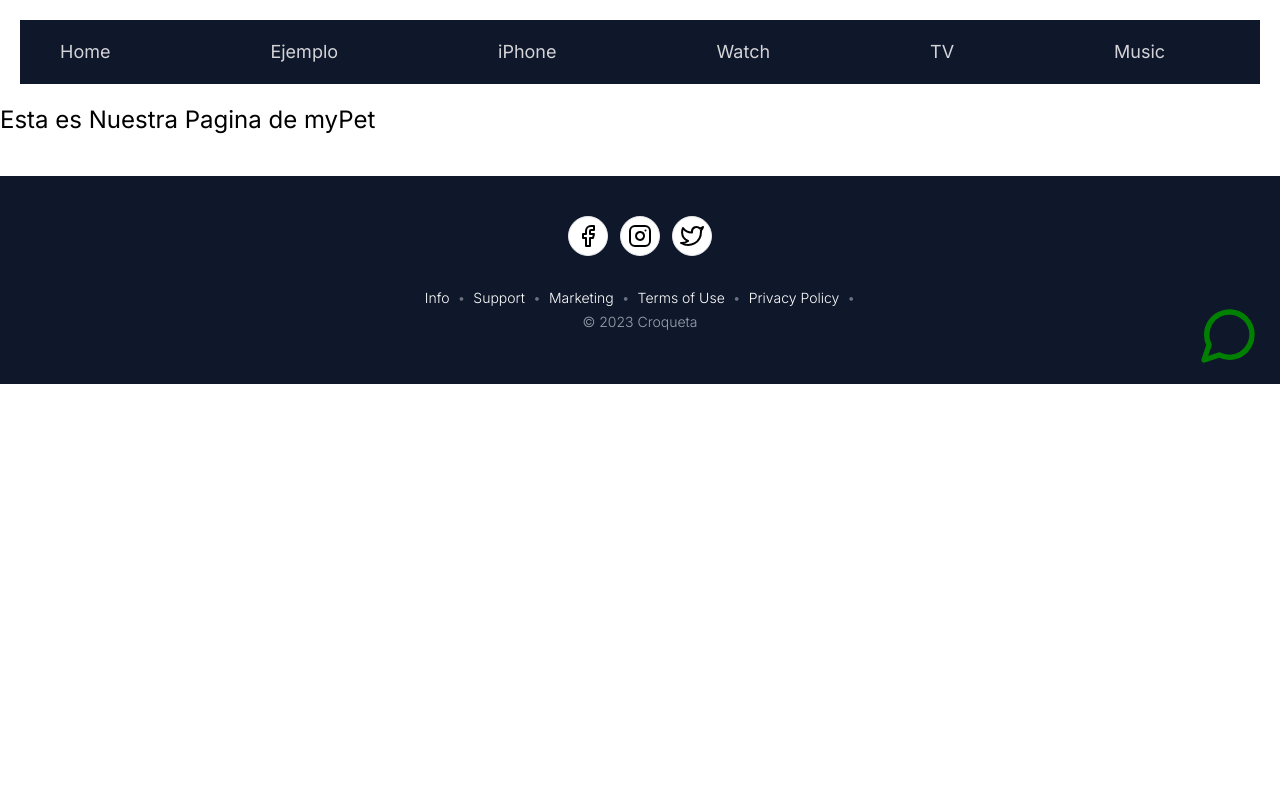
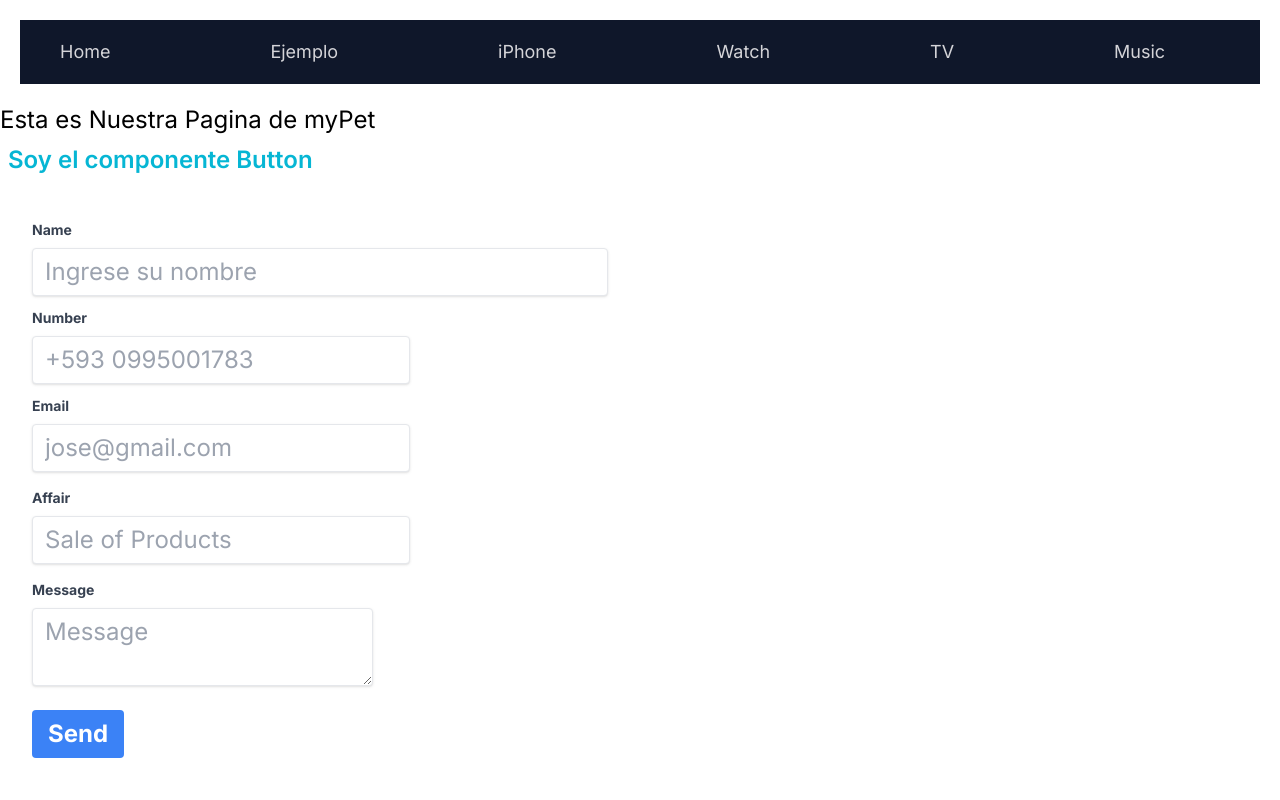
Before and after one commit to juanfran2000/App-myPet, a Next.js app: page / in a window 1280 px wide. Shown: the top 800 px of the page. Built offline with nearby package versions, Linux system fonts and the light colour scheme.

Commit message:
add form and button

```diff
--- /dev/null
+++ b/src/app/components/Button.tsx
@@ -0,0 +1,36 @@
+type ButtonProps = {
+  buttonCustom: {
+    color: string;
+    title: string;
+    borderRadius: string;
+    cursor: string;
+    textColor: string;
+    hoverBackground: string;
+    fontSize: string;
+  };
+};
+
+const Button = ({ buttonCustom }: ButtonProps) => {
+  const buttonStyle = {
+    backgroundColor: buttonCustom.color,
+    borderRadius: buttonCustom.borderRadius,
+    cursor: buttonCustom.cursor,
+    color: buttonCustom.textColor,
+    fontSize: buttonCustom.fontSize,
+  };
+
+  return (
+    <div>
+      <a>
+        <button
+          className={`p-2 text-center ${buttonCustom.hoverBackground} ${buttonCustom.borderRadius} ${buttonCustom.textColor} ${buttonCustom.fontSize} ${buttonCustom.cursor}`}
+          style={buttonStyle}
+        >
+          {buttonCustom.title}
+        </button>
+      </a>
+    </div>
+  );
+};
+
+export default Button;
--- /dev/null
+++ b/src/app/components/Form.tsx
@@ -0,0 +1,103 @@
+type LabelProps = {
+  text1: string;
+  text2: string;
+  text3: string;
+  text4: string;
+  text5: string;
+  className?: string;
+};
+
+const Label = ({
+  text1,
+  text2,
+  text3,
+  text4,
+  text5,
+  className,
+}: LabelProps) => {
+  return (
+    <div className="container">
+      <div className="w-full md:w-1/2">
+        <form className="px-8 pt-6 pb-8 mb-4">
+          <div className="mb-4">
+            <div className="grid grid-flow-row sm:grid-flow-col gap-3">
+              <div className="sm:col-span-4 justify-center">
+                <label
+                  className={`block text-gray-700 text-sm font-bold mb-2 mt-3 ${className}`}
+                >
+                  {text1}
+                </label>
+                <input
+                  className="shadow apperance-none border rounded w-full py-2 px-3 text-gray-700 leading-tight focus:outline-none focus:shadow-outline"
+                  id="nya"
+                  name="nya"
+                  type="text"
+                  placeholder="Ingrese su nombre"
+                ></input>
+
+                <label
+                  className={`block text-gray-700 text-sm font-bold mb-2 mt-3 ${className}`}
+                >
+                  {text2}
+                </label>
+                <input
+                  className="shadow apperance-none border rounded w-ful py-2 px-3 text-gray-700 leading-tight focus:outline-none focus:shadow-outline"
+                  id="nya"
+                  name="nya"
+                  type="text"
+                  placeholder="+593 0995001783"
+                ></input>
+                <label
+                  className={`block text-gray-700 text-sm font-bold mb-2 mt-3 ${className}`}
+                >
+                  {text3}
+                </label>
+                <input
+                  className="shadow apperance-none border rounded w-ful py-2 px-3 text-gray-700 leading-tight focus:outline-none focus:shadow-outline"
+                  id="email"
+                  name="email"
+                  type="email"
+                  placeholder="jose@gmail.com"
+                ></input>
+              </div>
+            </div>
+          </div>
+          <div className="mb-4">
+            <label
+              className={`block text-gray-700 text-sm font-bold mb-2 mt-3 ${className}`}
+            >
+              {text4}
+            </label>
+            <input
+              className="shadow apperance-none border rounded w-ful py-2 px-3 text-gray-700 leading-tight focus:outline-none focus:shadow-outline"
+              id="affair"
+              name="affair"
+              type="text"
+              placeholder="Sale of Products"
+            ></input>
+          </div>
+          <div className="mb-4">
+            <label
+              className={`block text-gray-700 text-sm font-bold mb-2 mt-3 ${className}`}
+            >
+              {text5}
+            </label>
+            <textarea
+              className="shadow apperance-none border rounded w-ful py-2 px-3 text-gray-700 leading-tight focus:outline-none focus:shadow-outline"
+              id="mesagge"
+              name="mesagge"
+              placeholder="Message"
+            ></textarea>
+          </div>
+          <div className="flex item-center justify-between">
+            <button className="bg-blue-500 hover:bg-blue-700 text-white font-bold py-2 px-4 rounded focus:online-none focus:shadow-online">
+              Send
+            </button>
+          </div>
+        </form>
+      </div>
+    </div>
+  );
+};
+
+export default Label;
--- a/src/app/page.tsx
+++ b/src/app/page.tsx
@@ -1,3 +1,29 @@
+import Button from "./components/Button";
+import Label from "./components/Form";
+
 export default function Home() {
-  return <div className="text-2xl">Esta es Nuestra Pagina de myPet</div>;
+  return (
+    <div className="text-2xl">
+      Esta es Nuestra Pagina de myPet
+      <Button
+        buttonCustom={{
+          color: "bg-cyan-50",
+          title: "Soy el componente Button",
+          borderRadius: "rounded-full",
+          cursor: "cursor-pointer",
+          textColor: "text-cyan-500",
+          hoverBackground: "hover:bg-cyan-100",
+          fontSize: "font-semibold",
+        }}
+      />
+      <Label
+        text1="Name"
+        text2="Number"
+        text3="Email"
+        text4="Affair"
+        text5="Message"
+        className="clase-adicional"
+      />
+    </div>
+  );
 }
```
